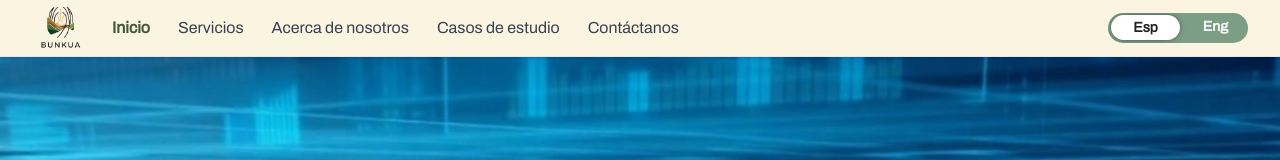
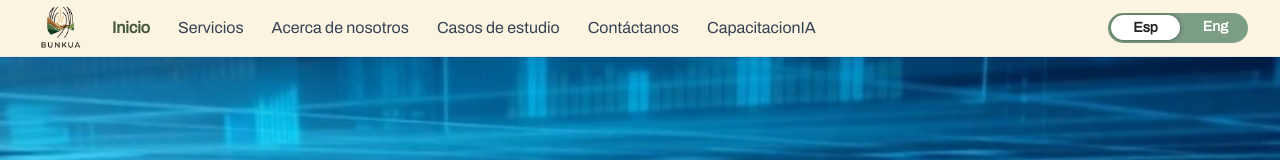
Before and after one commit to ramirezluisa503/bunkua, a React (Vite) app: page / in a window 1280 px wide. Shown: the top 160 px of the page. Built offline with nearby package versions, Linux system fonts and the light colour scheme.

Commit message:
Creacion paginas de lanfing pages y enrutamientos.

```diff
--- a/src/App.tsx
+++ b/src/App.tsx
@@ -5,6 +5,7 @@ import { AboutUs } from './Pages/AboutUs';
 import { CaseStudies } from './Pages/CaseStudies';
 import { ContactUs } from './Pages/ContactUs';
 import { useEffect } from 'react';
+import { TrainingAI } from './Landing/TrainingAI';
 
 // OPCIÓN 1: Usando scroll behavior smooth (más simple)
 const ScrollToTopSmooth = () => {
@@ -48,6 +49,10 @@ function App() {
           path="/ContactUs"
           element={<ContactUs />}
         />
+        <Route
+          path="/TrainingAI"
+          element={<TrainingAI />}
+        />
       </Routes>
     </>
   );
--- /dev/null
+++ b/src/Landing/TrainingAI.tsx
@@ -0,0 +1,7 @@
+export const TrainingAI = () => {
+  return (
+    <div>
+      <h1>TrainingAI</h1>
+    </div>
+  );
+};
--- a/src/components/NavBar/NavBar.tsx
+++ b/src/components/NavBar/NavBar.tsx
@@ -111,6 +111,18 @@ export const NavBar = () => {
                 }
               >
                 {t('nv_contactanos')}
+              </NavLink>
+
+              {/*provicional*/}
+              <NavLink
+                to={'/TrainingAI'}
+                className={({ isActive }) =>
+                  isActive
+                    ? 'textNavbar font-semibold !text-green'
+                    : 'textNavbar'
+                }
+              >
+                CapacitacionIA
               </NavLink>
             </nav>
           </div>
```
Also changed, not shown: src/Landing/Crm.tsx (added).
